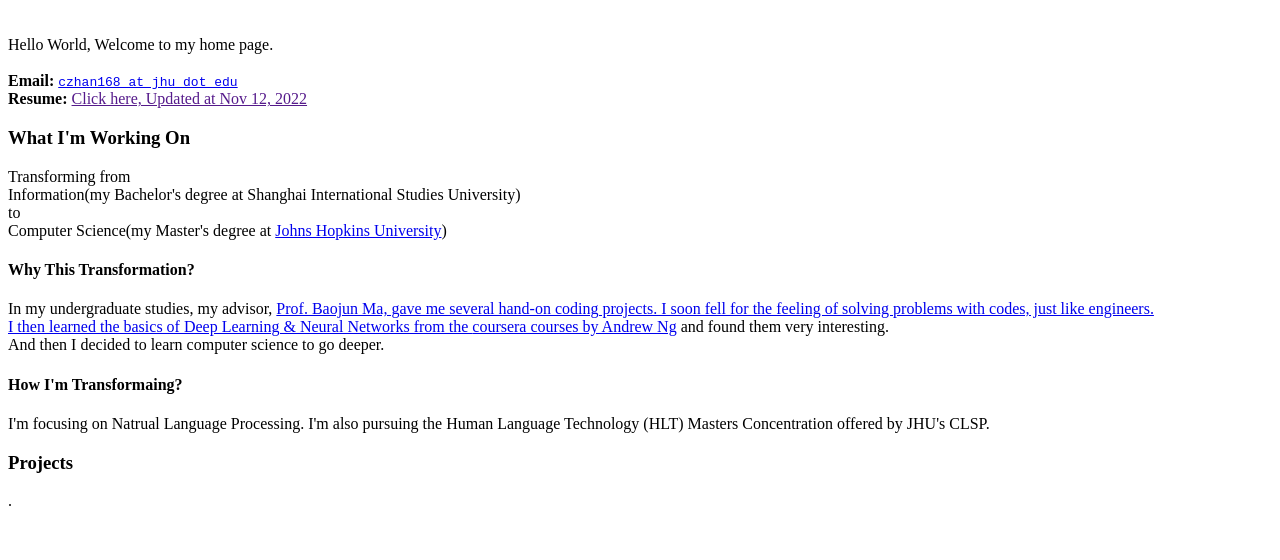
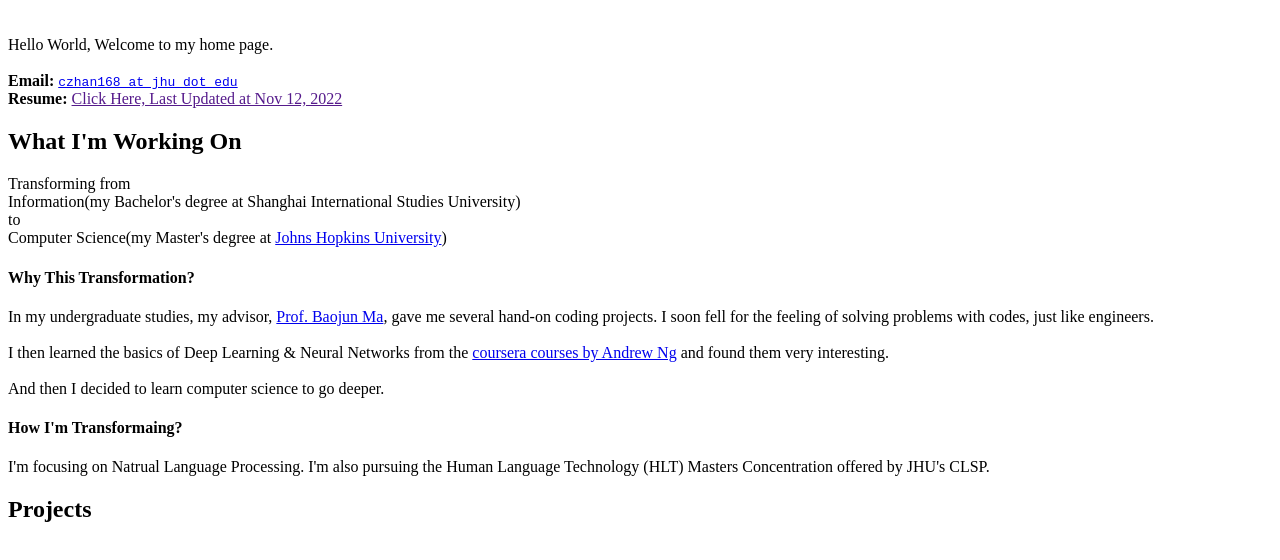
Before and after one commit to ZhangChiMasterCheif/ZhangChiMasterCheif.github.io, a plain HTML site: page index.html in a window 1280 px wide. Shown: the part 48-608 px from the top of the page. Drawn offline with Linux system fonts and the light colour scheme.

Commit message:
Update index.html

```diff
--- a/index.html
+++ b/index.html
@@ -7,19 +7,19 @@
   <BR>Hello World, Welcome to my home page.
     <br>
   <BR><B>Email:</B> <A HREF="mailto:czhan168atjhudotedu"><CODE>czhan168 at jhu dot edu</CODE></A>
-  <BR><B>Resume:</B> <A HREF="">Click here, Updated at Nov 12, 2022</A>
+  <BR><B>Resume:</B> <A HREF="">Click Here, Last Updated at Nov 12, 2022</A>
     <br>
-  <h3>What I'm Working On</h3>
+  <h2>What I'm Working On</h2>
     <p>Transforming from <br>
       Information(my Bachelor's degree at Shanghai International Studies University) <br>
       to <br>
       Computer Science(my Master's degree at <A HREF="https://www.cs.jhu.edu/academic-programs/graduate-studies/mse-programs/">Johns Hopkins University</A>)<br>
     <h4>Why This Transformation?</h4>
       <p>
-         In my undergraduate studies, my advisor, <A HREF="http://baojunma.com/index_en.html">Prof. Baojun Ma, gave me several hand-on coding projects.
-          I soon fell for the feeling of solving problems with codes, just like engineers.<br>
+         In my undergraduate studies, my advisor, <A HREF="http://baojunma.com/index_en.html">Prof. Baojun Ma</A>, gave me several hand-on coding projects.
+          I soon fell for the feeling of solving problems with codes, just like engineers.<br><br>
          I then learned the basics of Deep Learning & Neural Networks from the
-          <A HREF="https://www.coursera.org/specializations/deep-learning">coursera courses by Andrew Ng</A> and found them very interesting.<br>
+          <A HREF="https://www.coursera.org/specializations/deep-learning">coursera courses by Andrew Ng</A> and found them very interesting.<br><br>
          And then I decided to learn computer science to go deeper.
       </p>
     <h4>How I'm Transformaing?</h4>
@@ -28,8 +28,9 @@
           <A HERF="https://www.clsp.jhu.edu/human-language-technology-masters/">Human Language Technology (HLT) Masters Concentration</A> offered by
           <A HERF="https://www.clsp.jhu.edu">JHU's CLSP</A>.
       </p>
-  <h3>Projects</h3>
-      .
+    </p>
+  <h2>Projects</h2>
+
 
 </Body>
 </HTML>
```
